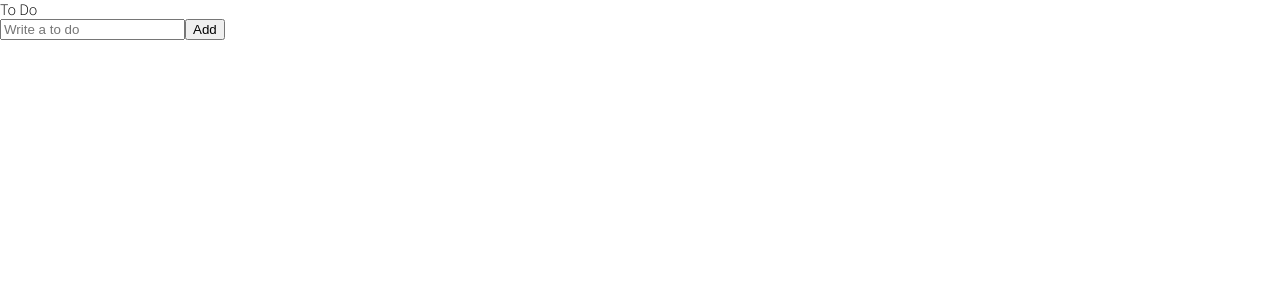
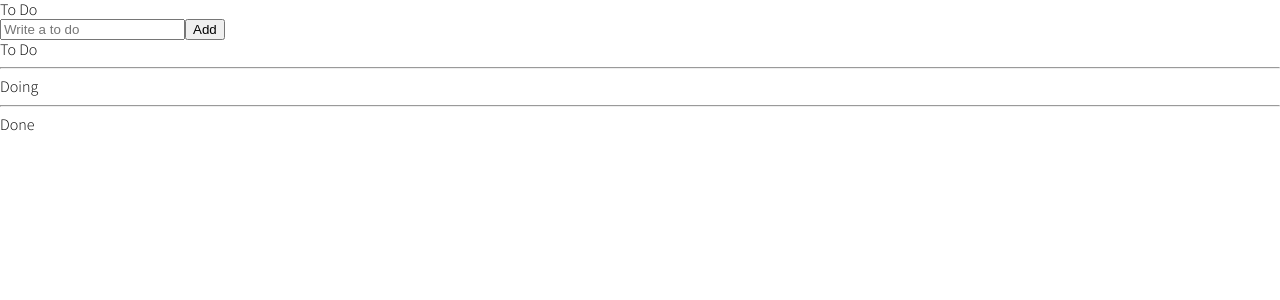
Before and after one commit to mangosteen977/react-master, a React (Create React App) app in the folder react-to-do/: page / in a window 1280 px wide. Shown: the top 300 px of the page. Built offline with nearby package versions, Linux system fonts and the light colour scheme.

Commit message:
[react-to-do] Recoil selector로 atoms state의 파생 state 생성. (todo list 상태에 따라 배열 나누어 반환)

```diff
--- a/react-to-do/src/atom.tsx
+++ b/react-to-do/src/atom.tsx
@@ -1,4 +1,4 @@
-import { atom } from "recoil";
+import { atom, selector } from "recoil";
 
 export interface IToDO {
   //atom state 배열의 interface
@@ -11,3 +11,19 @@
   key: "toDo",
   default: [],
 });
+
+export const toDoSelector = selector({
+  // selector는 atom state를 수정해 파생 state를 반환.
+  // 파생 된 state는 본래 state 변화에 반응
+  // useRecoilValue로 읽음.
+  key: "toDoSelector",
+  get: ({ get }) => {
+    // selector의 obj 중 하나인 get()은 atom state를 가져옴.
+    const toDos = get(toDoStateAtom);
+    return [
+      toDos.filter((toDo) => toDo.category == "TO_DO"),
+      toDos.filter((toDo) => toDo.category == "DOING"),
+      toDos.filter((toDo) => toDo.category == "DONE"),
+    ];
+  },
+});
--- a/react-to-do/src/components/ToDoList.tsx
+++ b/react-to-do/src/components/ToDoList.tsx
@@ -1,5 +1,5 @@
 import { useRecoilValue } from "recoil";
-import { toDoStateAtom } from "../atom";
+import { toDoSelector, toDoStateAtom } from "../atom";
 import CreateToDo from "./CreateToDo";
 import ToDo from "./ToDo";
 
@@ -7,14 +7,32 @@
   // const [toDos, setToDos] = useRecoilState(toDoStateAtom); // atom 읽고 쓰기
   const toDos = useRecoilValue(toDoStateAtom); // atom 읽기
   // const modFn = useSetRecoilState(toDoState); // atom 쓰기(SetterOrUpdater)
+  const [todo, doing, done] = useRecoilValue(toDoSelector);
 
   return (
     <div>
       <h1>To Do</h1>
       {/* to do create form */}
       <CreateToDo />
+      <h2>To Do</h2>
       <ul>
-        {toDos.map((toDo) => (
+        {todo.map((toDo) => (
+          // text, id, category {} props로 펼쳐서 전달
+          <ToDo key={toDo.id} {...toDo} />
+        ))}
+      </ul>
+      <hr />
+      <h2>Doing</h2>
+      <ul>
+        {doing.map((toDo) => (
+          // text, id, category {} props로 펼쳐서 전달
+          <ToDo key={toDo.id} {...toDo} />
+        ))}
+      </ul>
+      <hr />
+      <h2>Done</h2>
+      <ul>
+        {done.map((toDo) => (
           // text, id, category {} props로 펼쳐서 전달
           <ToDo key={toDo.id} {...toDo} />
         ))}
```
